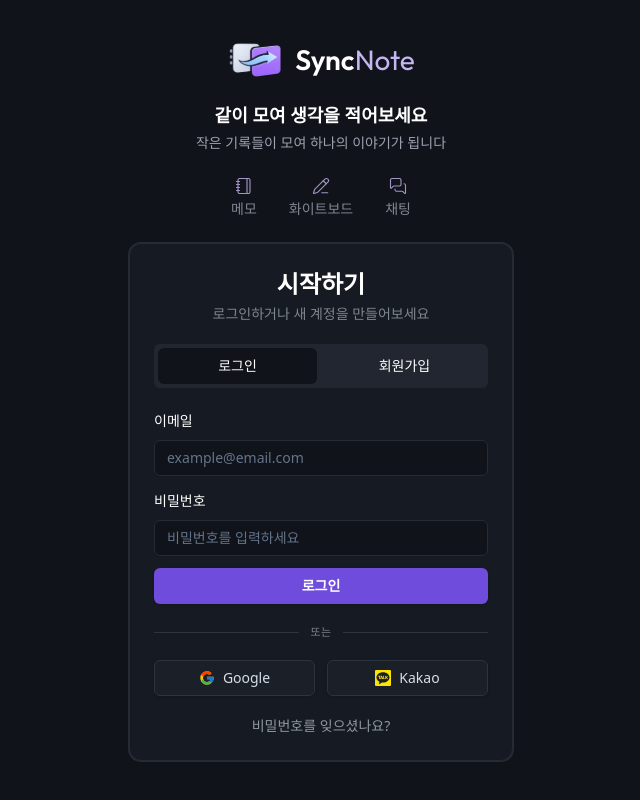
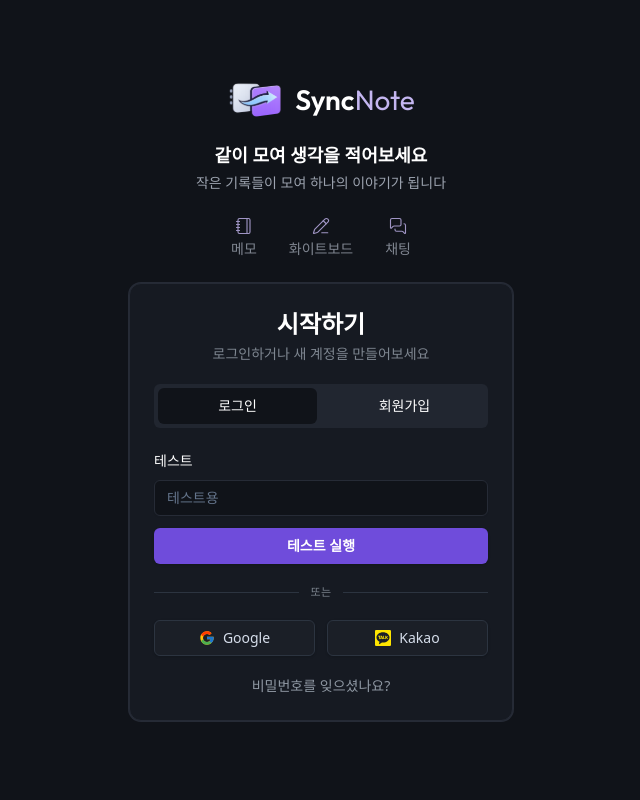
Before and after one commit to jungho-Kang/SyncNote, a React (Vite) app: page / in a window 1280 px wide. Shown: the whole page, without its empty margins (319-959 px from the left). Built offline with nearby package versions, Linux system fonts and the light colour scheme; no server answers.

Commit message:
[test] Vercel 테스트

```diff
--- a/src/components/auth/Login.tsx
+++ b/src/components/auth/Login.tsx
@@ -3,21 +3,47 @@ import { Input } from "@/components/ui/input";
 import { Button } from "@/components/ui/button";
 import { FcGoogle } from "react-icons/fc";
 import { SiKakaotalk } from "react-icons/si";
-import { useState } from "react";
+import { useEffect, useState } from "react";
 import FindPassword from "./FindPassword";
+import axios from "axios";
 
 const Login = () => {
   const [showFindPassword, setShowFindPassword] = useState(false);
+  const [value, setValue] = useState("");
+  const [test, setTest] = useState("");
+
+  const postLogin = async () => {
+    try {
+      await axios.post("/api/v1/test", {});
+    } catch (error) {
+      console.log("에러 발생 : ", error);
+    }
+  };
+
+  const getTest = async () => {
+    try {
+      const res = await axios.get("/api/v1/test");
+      console.log(res.data);
+      setTest(res.data.message);
+    } catch (error) {
+      console.log(error);
+    }
+  };
 
   const handleSubmit = (e: React.FormEvent<HTMLFormElement>) => {
     e.preventDefault();
-    // TODO: 로그인
+    postLogin();
   };
+
+  useEffect(() => {
+    getTest();
+  }, []);
 
   return (
     <div className="space-y-5">
       <form className="space-y-3" onSubmit={handleSubmit}>
-        <div className="space-y-2 text-white">
+        <div>{test}</div>
+        {/* <div className="space-y-2 text-white">
           <Label htmlFor="email">이메일</Label>
           <Input
             id="email"
@@ -41,6 +67,25 @@ const Login = () => {
 
         <Button className="w-full p-3 bg-[#6F4CDB] hover:bg-[#5C3CCF] text-white font-semibold active:scale-[0.98] transition-all duration-150">
           로그인
+        </Button> */}
+        <div className="space-y-2 text-white">
+          <Label htmlFor="test">테스트</Label>
+          <Input
+            id="test"
+            type="text"
+            placeholder="테스트용"
+            value={value}
+            onChange={e => setValue(e.target.value)}
+            className="border-[#262B36] bg-[#101319] focus:border-[#6F4CDB] focus:ring-1 focus:ring-[#6F4CDB] transition"
+            required
+          />
+        </div>
+
+        <Button
+          type="submit"
+          className="w-full p-3 bg-[#6F4CDB] hover:bg-[#5C3CCF] text-white font-semibold active:scale-[0.98] transition-all duration-150"
+        >
+          테스트 실행
         </Button>
       </form>
 
--- a/vite.config.ts
+++ b/vite.config.ts
@@ -9,4 +9,13 @@ export default defineConfig({
       "@": path.resolve(__dirname, "./src"),
     },
   },
+  server: {
+    proxy: {
+      "/api": {
+        target: "https://api.mmm3.click",
+        changeOrigin: true,
+        secure: false,
+      },
+    },
+  },
 });
```
